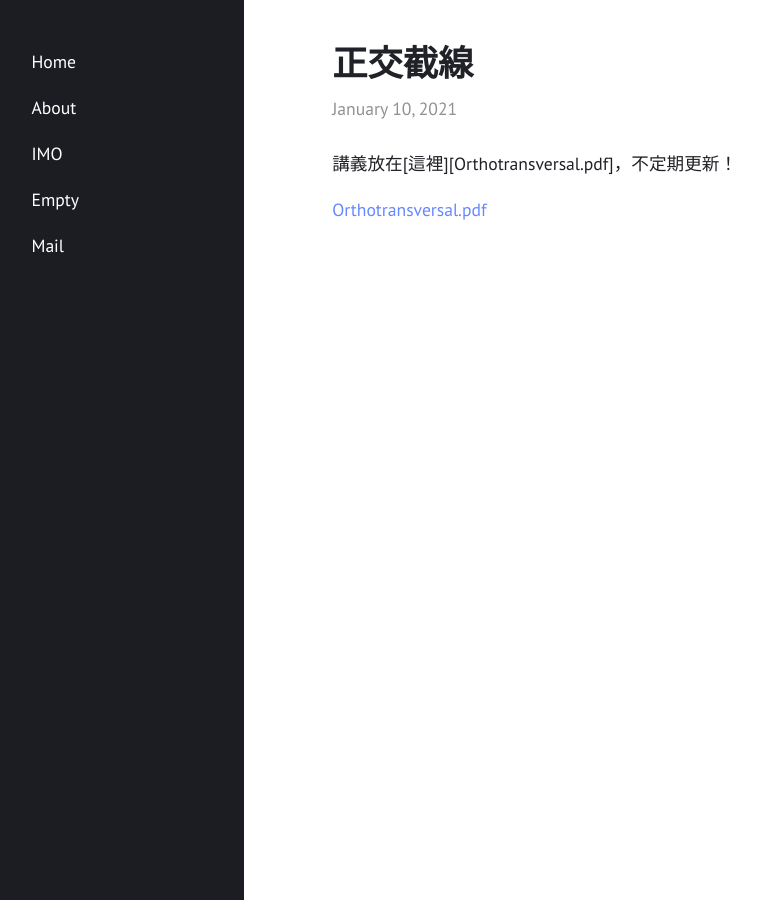
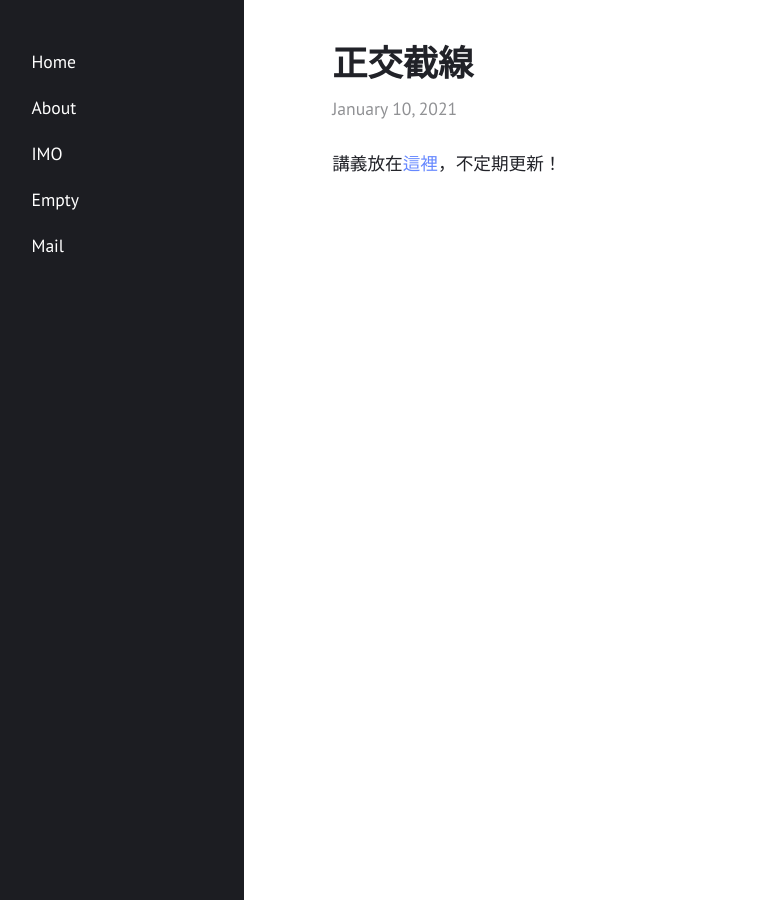
Before and after one commit to Permutation-Chang/Permutation-Chang.github.io, a Jekyll site: the page built from _posts/2021-01-10-basicconictheory.md, in a window 1280 px wide. Shown: the whole page, without its empty margins (47-808 px from the left). Built offline with Jekyll 4.4.1, drawn with Linux system fonts in a browser that asks for light colours.

Commit message:
Update 2021-01-10-basicconictheory.md

```diff
--- a/_posts/2021-01-10-basicconictheory.md
+++ b/_posts/2021-01-10-basicconictheory.md
@@ -5,4 +5,4 @@ layout: post
 
 講義放在[這裡][Orthotransversal.pdf]，不定期更新！
 
-[Orthotransversal.pdf](https://github.com/Permutation-Chang/Permutation-Chang.github.io/Orthotransversal.pdf)
+[Orthotransversal.pdf]: https://github.com/Permutation-Chang/Permutation-Chang.github.io/Orthotransversal.pdf
```
